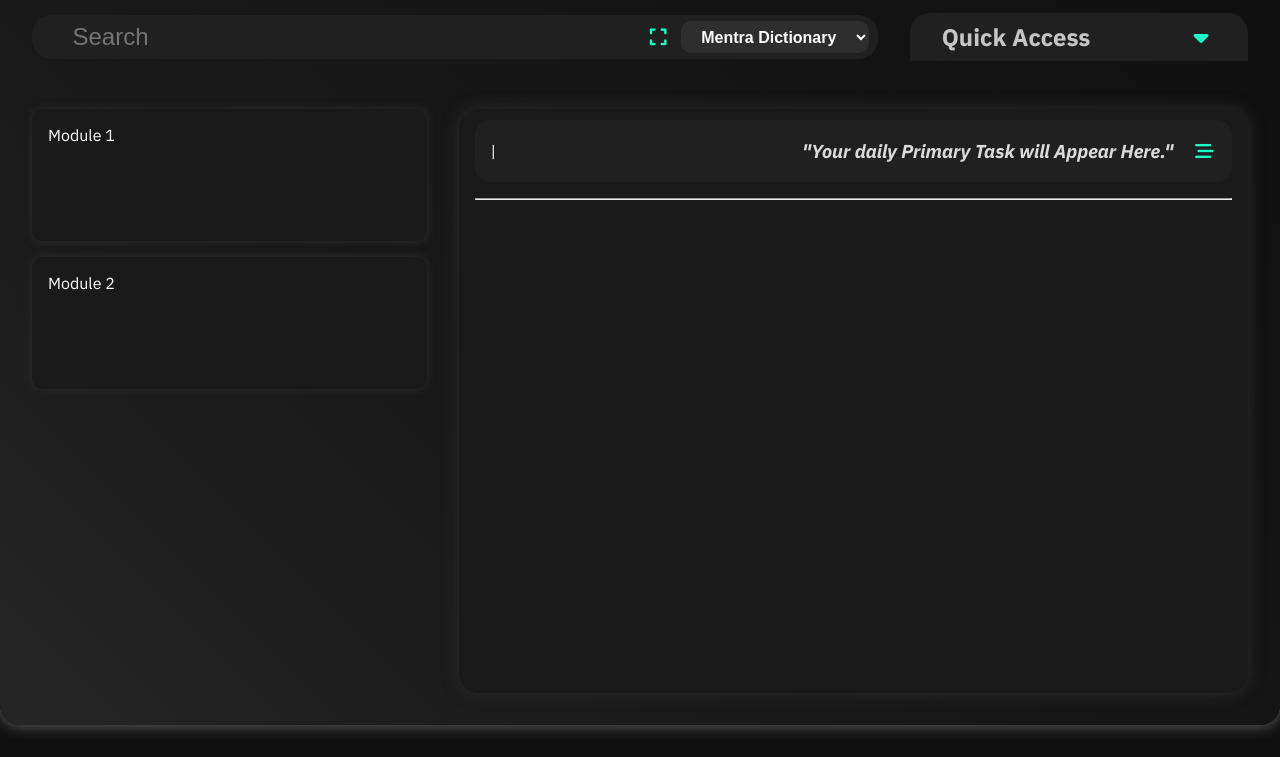
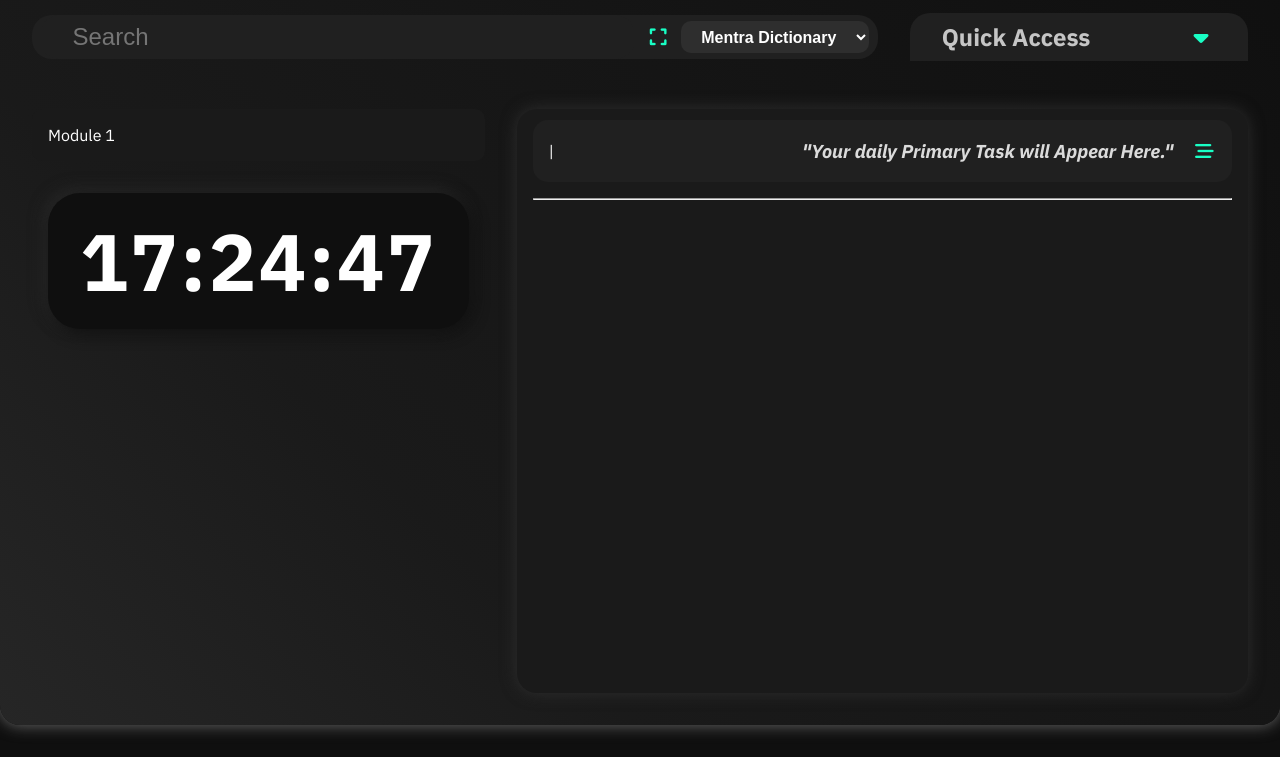
Before and after one commit to keshavbansll/Mentra, a plain HTML site: page public/index.html in a window 1280 px wide. Shown: the part 143-900 px from the top of the page. Drawn offline with nearby package versions, Linux system fonts and the light colour scheme.

Commit message:
Added Clock

```diff
--- a/js/main.js
+++ b/js/main.js
@@ -128,3 +128,16 @@ function showDictionaryDefintion() {
 }
 
 dictExpandButton.addEventListener("click", showDictionaryDefintion);
+
+function updateClock() {
+  const now = new Date();
+  const timeString = now.toLocaleTimeString("en-uk", {
+    hour: "2-digit",
+    minute: "2-digit",
+    second: "2-digit",
+  });
+  document.querySelector("#clock").textContent = timeString;
+}
+
+updateClock();
+setInterval(updateClock, 1000);
--- a/public/index.html
+++ b/public/index.html
@@ -67,7 +67,9 @@
     <main>
       <div class="left-column">
         <div class="side-card">Module 1</div>
-        <div class="side-card">Module 2</div>
+        <div class="side-card clock">
+          <div id="clock"></div>
+        </div>
       </div>
       <div class="right-column">
         <div class="main">
--- a/src/css/style.css
+++ b/src/css/style.css
@@ -245,6 +245,31 @@ main{
   gap: 1rem;
 }
 
+.side-card{
+  height: max-content;
+  background-color: #1a1a1a;
+  border-radius: 10px;
+  padding: 1rem;
+}
+
+.clock{
+  background-color: transparent;
+}
+
+#clock{
+  justify-self: center;
+  margin: 0;
+  padding: 1rem 2rem;
+  background-color: #0f0f0f;
+  font-size: 5rem;
+  font-weight: 700;
+  letter-spacing: 2px;
+  border-radius: 2rem;
+  box-shadow: 4px 4px 15px #101010, -4px -4px 15px #2a2a2a;
+  transition: all 0.3s ease-in-out;
+
+}
+
 .right-column{
   flex: 2;
   display: flex;
@@ -288,11 +313,3 @@ main{
   color: #19ffc5;
   cursor: pointer;
 }
-
-.side-card{
-  height: 100px;
-  background-color: #1a1a1a;
-  border-radius: 10px;
-  box-shadow: 0rem 0rem 0.5rem #2e2e2e;
-  padding: 1rem;
-}
```
